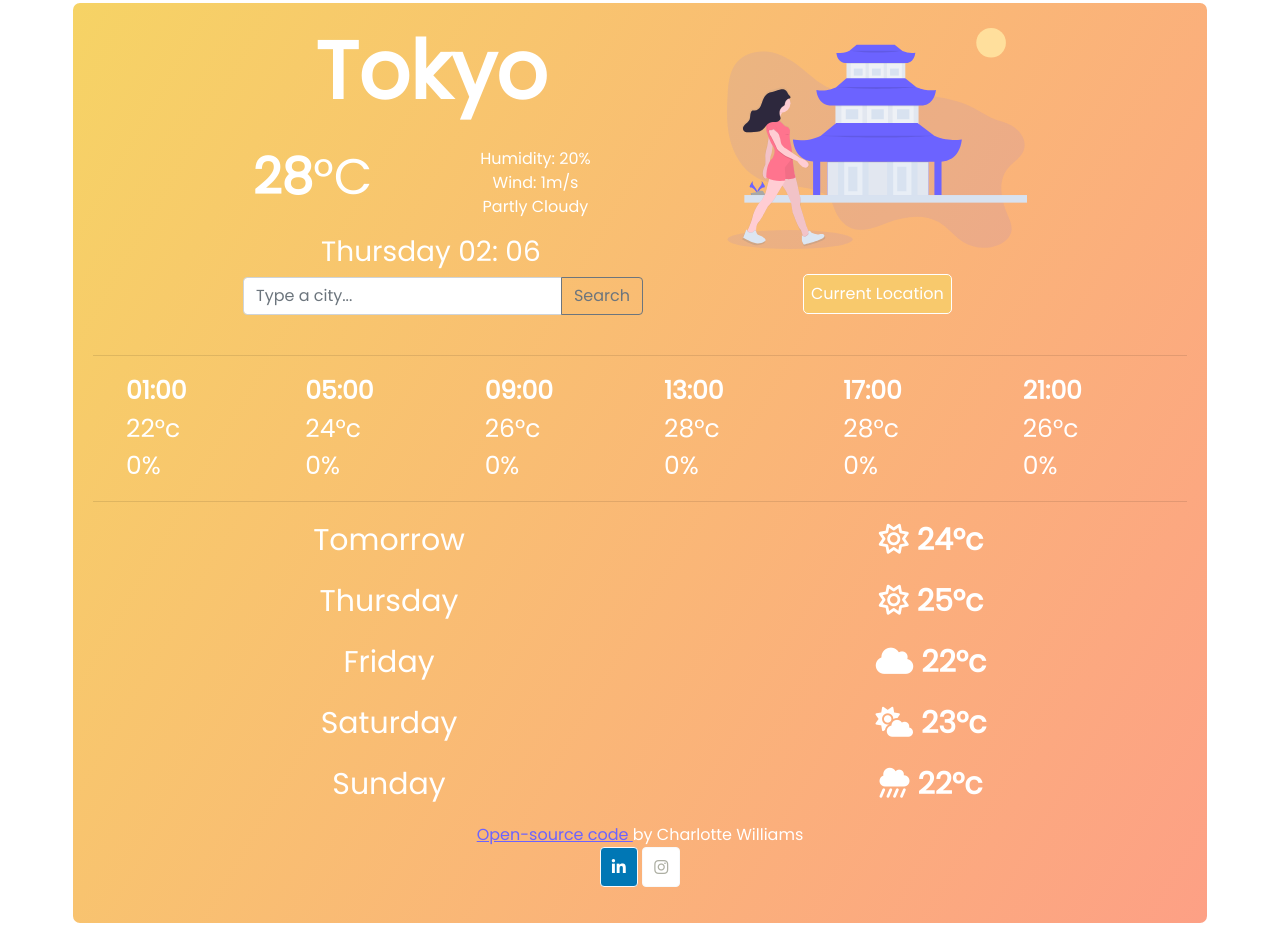
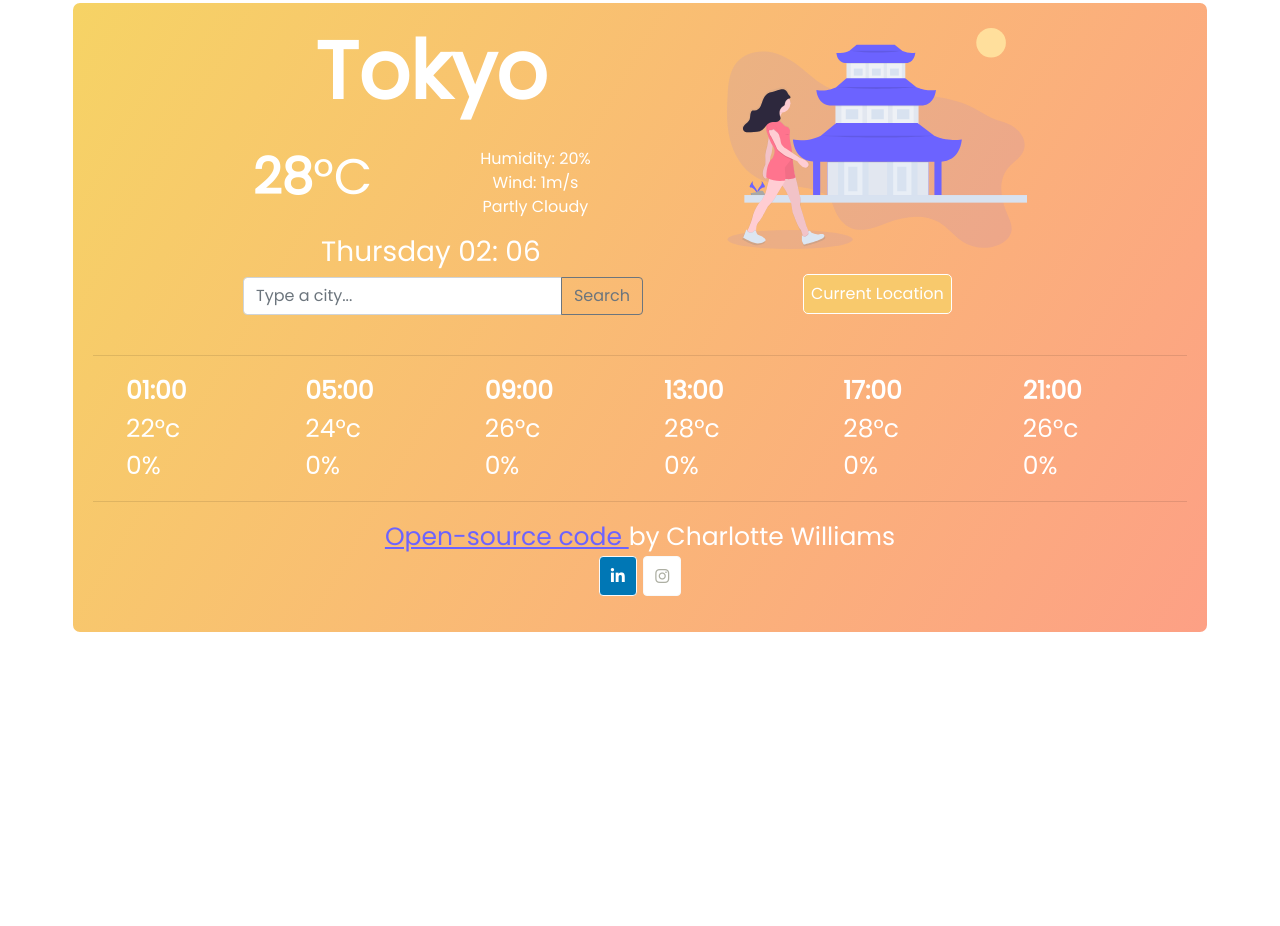
Before and after one commit to Charl121/weather-app, a website built with Parcel: page index.html in a window 1280 px wide. After the commit the page ends 800 px from the top, so only its background shows below. Built offline with nearby package versions, Linux system fonts and the light colour scheme.

Commit message:
Remove 5 day forecast

```diff
--- a/index.html
+++ b/index.html
@@ -142,74 +142,6 @@
 
 
 
-      <ul class="five-day-forecast">
-        <li>
-          <div class="row">
-            <div class="day col">
-              Tomorrow
-            </div>
-            <div class="weather-forecast col">
-              <p>
-                <strong>
-                  <i class="far fa-sun"></i> 24°c
-                </strong>
-              </p>
-            </div>
-        </li>
-        <li>
-          <div class="row">
-            <div class="day col">
-              Thursday
-            </div>
-            <div class="weather-forecast col">
-              <p>
-                <strong>
-                  <i class="far fa-sun"></i> 25°c
-                </strong>
-              </p>
-            </div>
-        </li>
-        <li>
-          <div class="row">
-            <div class="day col-6">
-              Friday
-            </div>
-            <div class="weather-forecast col-6">
-              <p>
-                <strong>
-                  <i class="fas fa-cloud"></i> 22°c
-                </strong>
-              </p>
-            </div>
-        </li>
-        <li>
-          <div class="row">
-            <div class="day col-6">
-              Saturday
-            </div>
-            <div class="weather-forecast col-6">
-              <p>
-                <strong>
-                  <i class="fas fa-cloud-sun"></i> 23°c
-                </strong>
-              </p>
-            </div>
-        </li>
-        <li>
-          <div class="row">
-            <div class="day col">
-              Sunday
-            </div>
-            <div class="weather-forecast col">
-              <p>
-                <strong>
-                  <i class="fas fa-cloud-showers-heavy"></i> 22°c
-                </strong>
-              </p>
-            </div>
-        </li>
-      </ul>
-    </main>
 
     <footer>
       <p>
```
